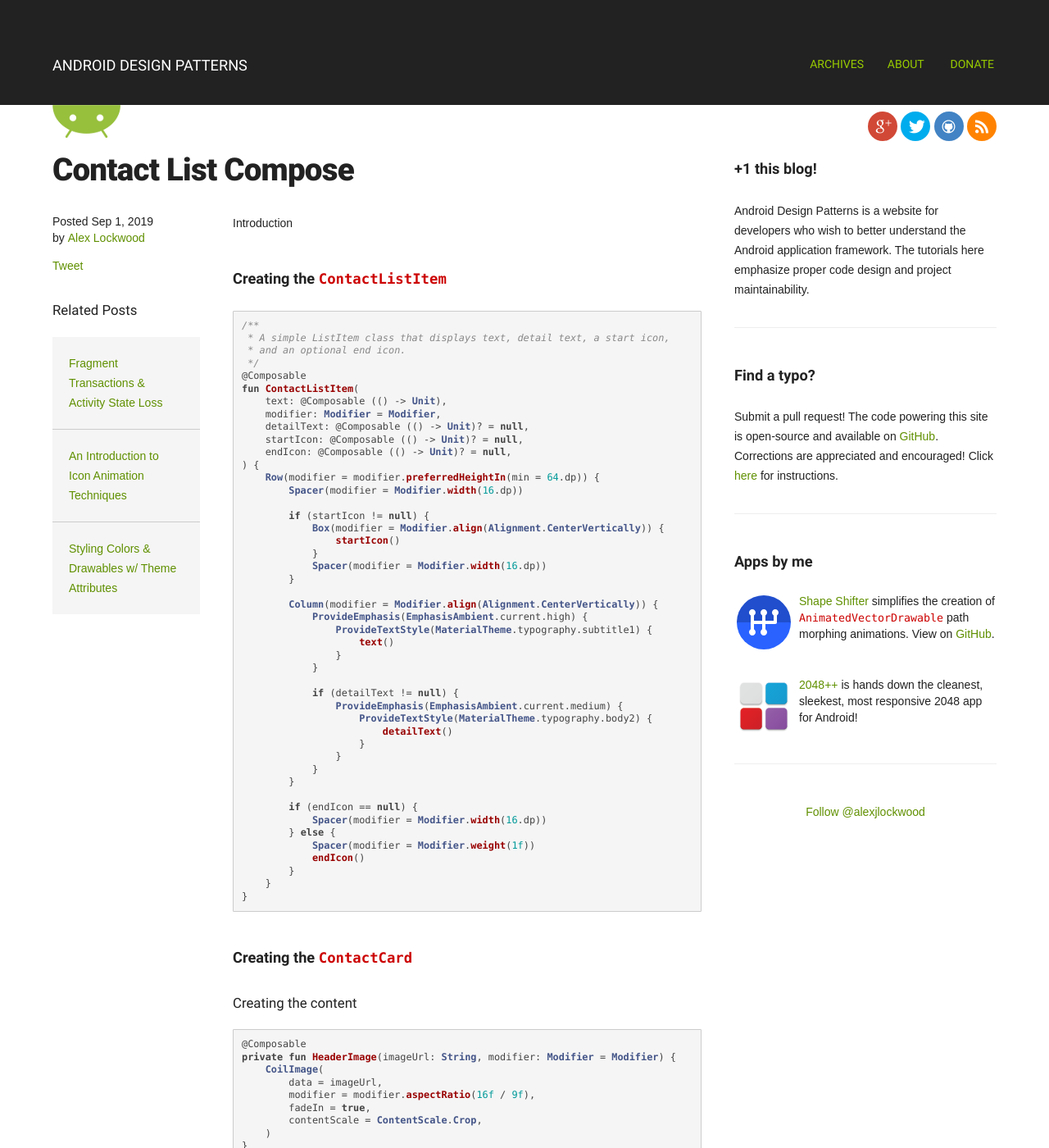
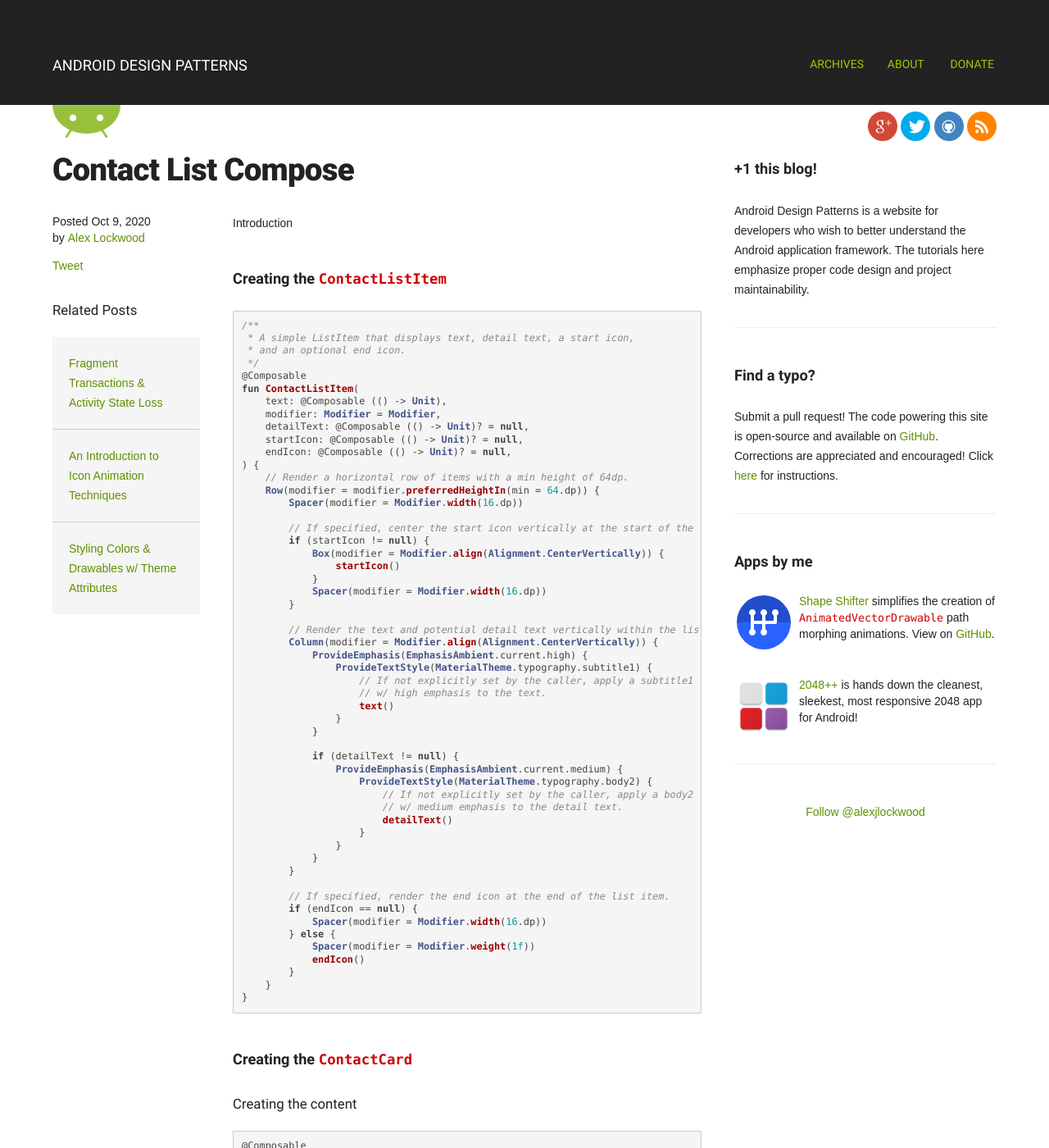
Before and after one commit to alexjlockwood/AndroidDesignPatterns, a Jekyll site: the page built from _posts/2020-10-09-contact-list-compose.md, in a window 1280 px wide and 1400 px high. Shown: the whole window at 82% size. Built offline with Jekyll 4.4.1, drawn with Linux system fonts in a browser that asks for light colours; some web fonts are replaced; a script that is not in the unit is left out; comment, search, counter and statistics services are not loaded; some of the changed text lies outside the part shown.

Commit message:
add comments

````diff
--- a/_posts/2020-10-09-contact-list-compose.md
+++ b/_posts/2020-10-09-contact-list-compose.md
@@ -1,13 +1,12 @@
 ---
 layout: post
 title: "Contact List Compose"
-date: 2019-09-01
+date: 2020-10-09
 permalink: /2020/10/contact-list-compose.html
 related: ['/2013/08/fragment-transaction-commit-state-loss.html',
     '/2016/11/introduction-to-icon-animation-techniques.html',
     '/2016/08/contextcompat-getcolor-getdrawable.html']
 ---
-
 
 <!--morestart-->
 
@@ -19,7 +18,7 @@ Introduction
 
 ```kotlin
 /**
- * A simple ListItem class that displays text, detail text, a start icon,
+ * A simple ListItem that displays text, detail text, a start icon,
  * and an optional end icon.
  */
 @Composable
@@ -30,9 +29,11 @@ fun ContactListItem(
     startIcon: @Composable (() -> Unit)? = null,
     endIcon: @Composable (() -> Unit)? = null,
 ) {
+    // Render a horizontal row of items with a min height of 64dp.
     Row(modifier = modifier.preferredHeightIn(min = 64.dp)) {
         Spacer(modifier = Modifier.width(16.dp))
 
+        // If specified, center the start icon vertically at the start of the list item.
         if (startIcon != null) {
             Box(modifier = Modifier.align(Alignment.CenterVertically)) {
                 startIcon()
@@ -40,9 +41,12 @@ fun ContactListItem(
             Spacer(modifier = Modifier.width(16.dp))
         }
 
+        // Render the text and potential detail text vertically within the list item.
         Column(modifier = Modifier.align(Alignment.CenterVertically)) {
             ProvideEmphasis(EmphasisAmbient.current.high) {
                 ProvideTextStyle(MaterialTheme.typography.subtitle1) {
+                    // If not explicitly set by the caller, apply a subtitle1 text style
+                    // w/ high emphasis to the text.
                     text()
                 }
             }
@@ -50,12 +54,15 @@ fun ContactListItem(
             if (detailText != null) {
                 ProvideEmphasis(EmphasisAmbient.current.medium) {
                     ProvideTextStyle(MaterialTheme.typography.body2) {
+                        // If not explicitly set by the caller, apply a body2 text style
+                        // w/ medium emphasis to the detail text.
                         detailText()
                     }
                 }
             }
         }
 
+        // If specified, render the end icon at the end of the list item.
         if (endIcon == null) {
             Spacer(modifier = Modifier.width(16.dp))
         } else {
@@ -105,6 +112,7 @@ private fun SingleLineText(text: String, modifier: Modifier = Modifier) {
         overflow = TextOverflow.Ellipsis,
     )
 }
+```
 
 #### Putting it all together
 
````
Also changed, not shown: other parts of _posts/2020-10-09-contact-list-compose.md (+1 -1 lines).
